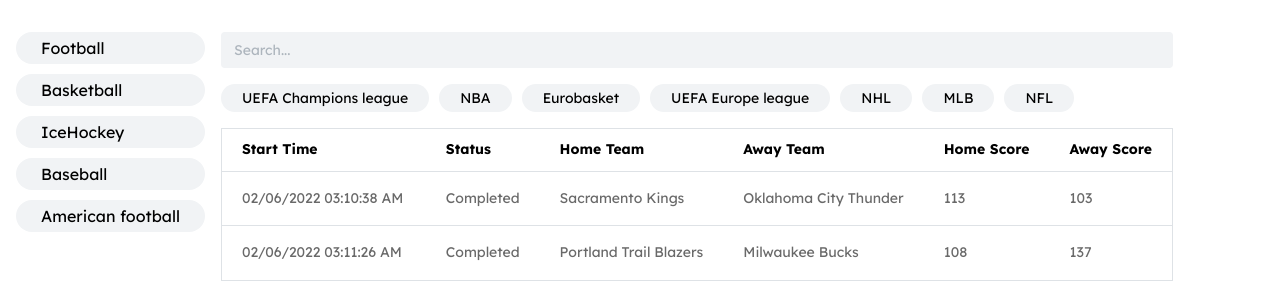
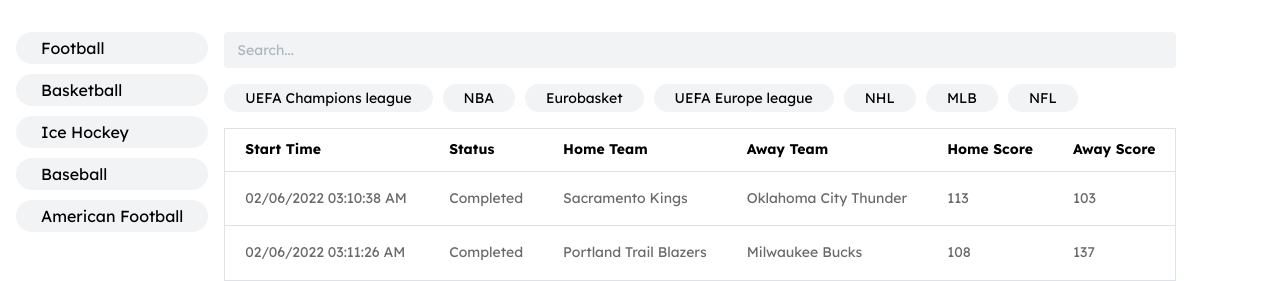
Before and after one commit to origamisage/sportradar-assignment, a React (Vite) app: page / in a window 1280 px wide. Shown: the top 281 px of the page. Built offline with nearby package versions, Linux system fonts and the light colour scheme.

Commit message:
refactor: change sports data to more closely match provided design
IceHockey -> Ice Hockey

```diff
--- a/src/data.ts
+++ b/src/data.ts
@@ -134,7 +134,7 @@
   {
     id: 3,
 
-    name: 'IceHockey',
+    name: 'Ice Hockey',
   },
 
   {
@@ -146,7 +146,7 @@
   {
     id: 5,
 
-    name: 'American football',
+    name: 'American Football',
   },
 ]
 
```
